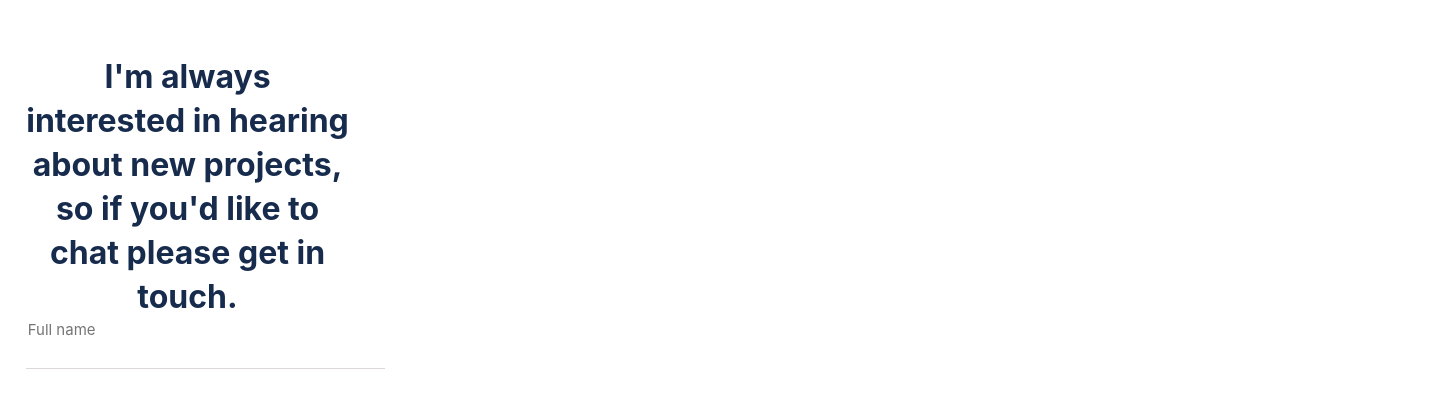
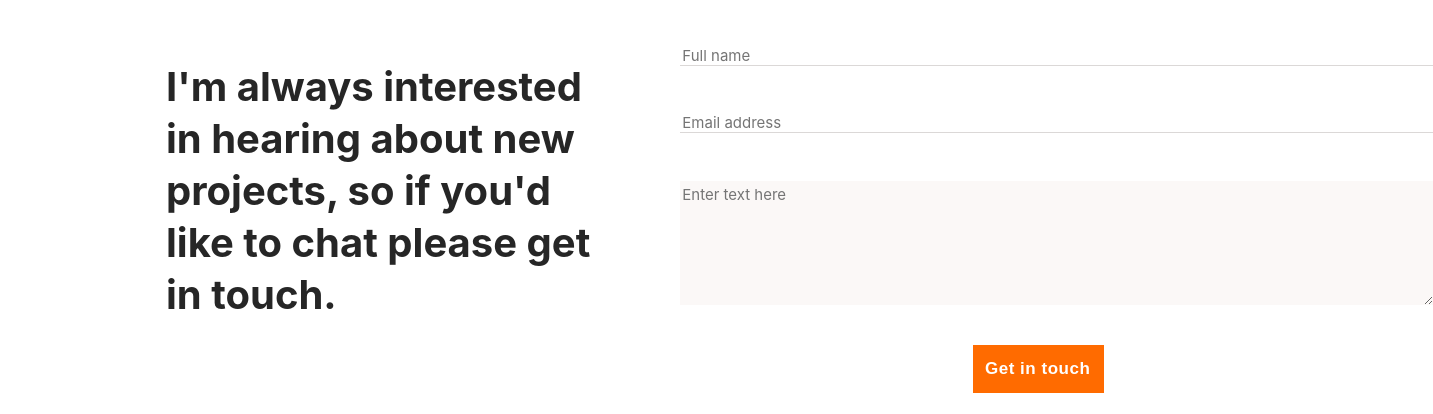
Before and after one commit to egichuhis/my-portfolio, a website: page index.html in a window 1280 px wide. Shown: the part 6335-6749 px from the top of the page, 1433 px wide, since content can reach past the window. Drawn offline with Linux system fonts and the light colour scheme; a web font is replaced by a local one.

Commit message:
Add contact form fields media queries

```diff
--- a/style.css
+++ b/style.css
@@ -1141,8 +1141,54 @@
     margin-top: -240px;
   }
 
+  .title-lang {
+    width: 228px;
+    font-family: 'Inter';
+    display: flex;
+  }
 
+  .contact-form {
+    width: 100vw;
+    margin-left: 142px;
+    display: grid;
+    grid-template-columns: auto auto;
+  }
 
+  .contact-intro-cont {
+    grid-column: 1 / span 1;
+    width: 455px;
+    height: 256px;
+  }
+
+  .the-form {
+    grid-column: 2 / span 1;
+    width: 684px;
+    height: 330px;
+  }
+
+  .socials-footer {
+    grid-column: 1 / span 2;
+    justify-content: center;
+  }
+
+  .footer-hr {
+    display: none;
+  }
+
+  .contact-intro-cont p {
+    width: 455px;
+    height: 256px;
+    font-size: 40px;
+    line-height: 52px;
+    display: flex;
+    align-items: center;
+    color: #262626;
+    text-align: left;
+  }
+
+  #message {
+    width: 100%;
+  }
 
 
 
```
